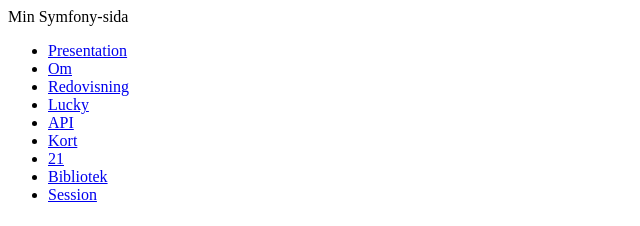
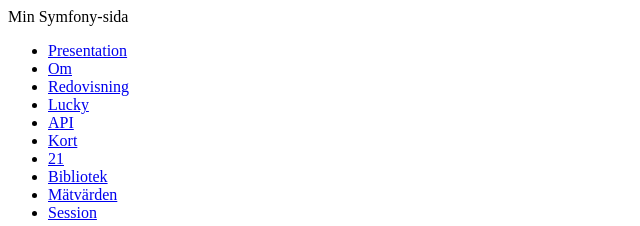
Before and after one commit to caas23/mvc, a Symfony app: template templates/Kmom01/lucky.html.twig in a window 1280 px wide. Shown: the top 226 px of the page, without its empty margins (0-640 px from the left). Run offline with Twig, Linux system fonts and the light colour scheme; the template is opened without the code that fills it: most values are stand-ins (such as "Sample title", 1, 10 or a date in 2020); some libraries are stand-ins or nearby versions.

Commit message:
added metrics to nav

```diff
--- a/templates/Shared/base.html.twig
+++ b/templates/Shared/base.html.twig
@@ -26,6 +26,7 @@
                 <li><a href="{{ path('card') }}">Kort</a></li>
                 <li><a href="{{ path('game') }}">21</a></li>
                 <li><a href="{{ path('library') }}">Bibliotek</a></li>
+                <li><a href="{{ path('metrics') }}">Mätvärden</a></li>
                 <li><a href="{{ path('session') }}">Session</a></li>
             </ul>
         </nav>
```
